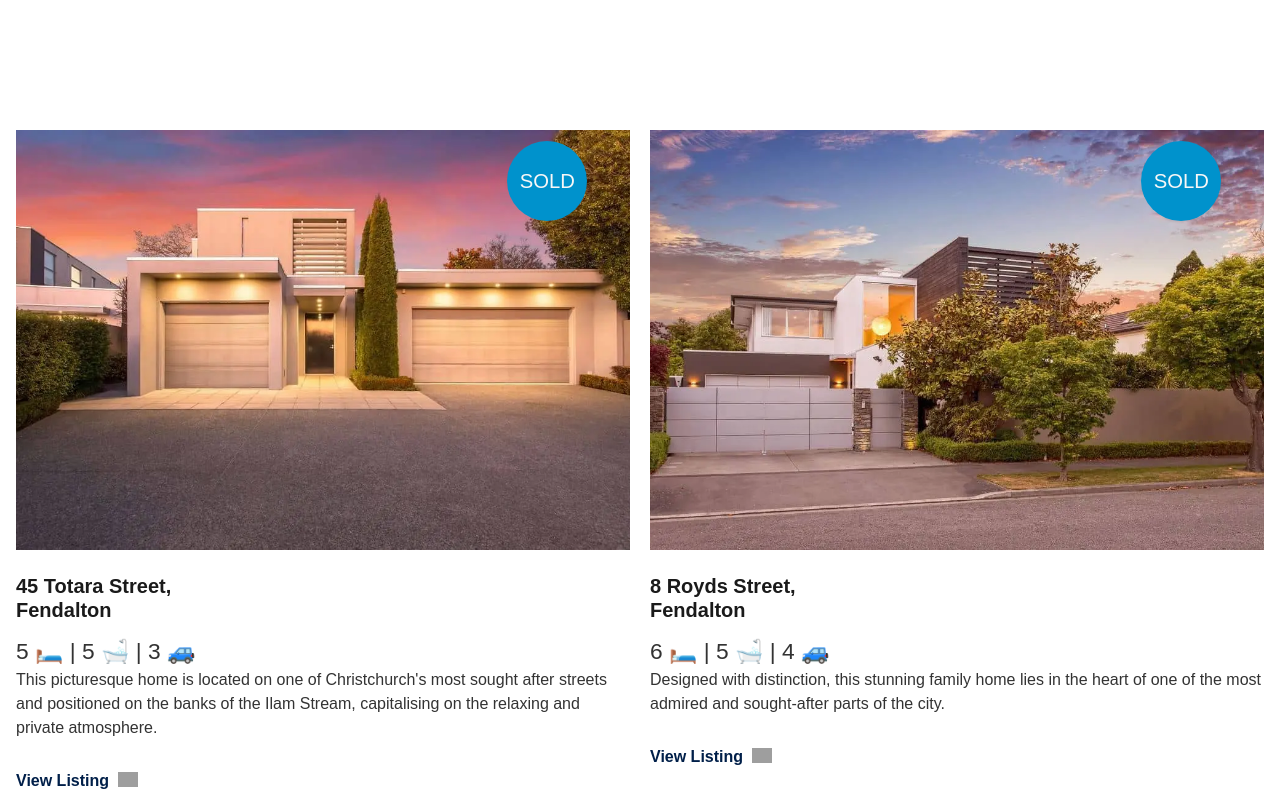
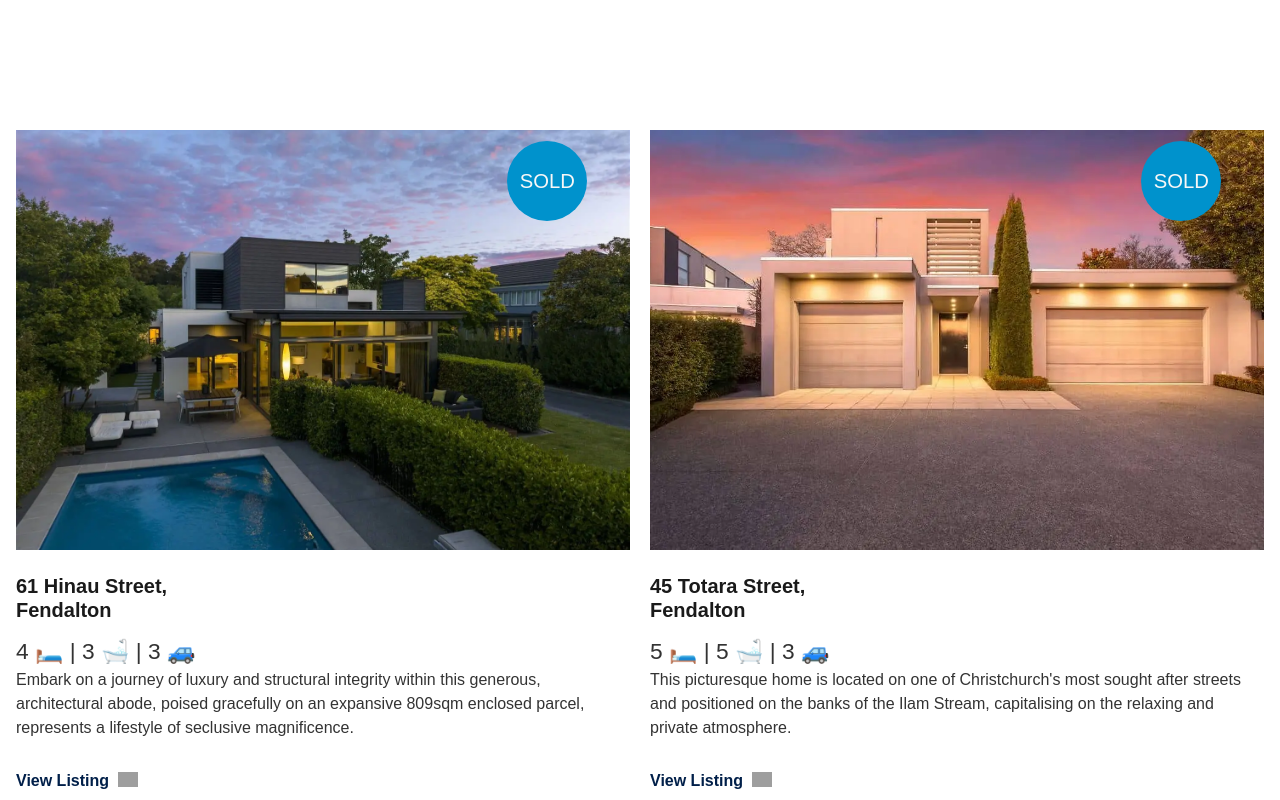
Before and after one commit to marcomcgillivray/Max-Real-Estate, a website: page sold.html in a window 1280 px wide. Shown: the part 700-1500 px from the top of the page. Drawn offline with Linux system fonts and the light colour scheme; grey boxes are pictures that could not be loaded; files whose address does not match are found by name.

```diff
--- a/sold.html
+++ b/sold.html
@@ -122,6 +122,32 @@
             </p>
         </div>
         <ul class="card-group">
+
+            <li class="item">
+                <a target="_blank" href="https://harcourts.net/nz/office/four-seasons/people/max-mcgillivray/listing/bf37368-45-totara-street-fendalton-canterbury-8041" class="link">
+                    <div class="sold"><span>SOLD</span></div>
+                    <picture class="picture">
+
+                        <source media="(max-width: 600px)" srcset="/images/properties/hinau.webp">
+
+                        <source media="(min-width: 601px)" srcset="/images/properties/hinau.webp">
+                        <img loading="lazy" decoding="async" src="/images/properties/hinau.webp" alt="45 Totara Street" width="1024" height="683">
+                    </picture>
+                    <h3 class="h3">61 Hinau Street, <br>Fendalton</h3>
+                    <div class="icons">
+                        <p>4 🛏️ | 3 🛁 | 3 🚙</p>
+                    </div>
+                    <p class="item-text">
+                        Embark on a journey of luxury and structural integrity within this generous, architectural abode, poised gracefully on an expansive 809sqm enclosed parcel, represents a lifestyle of seclusive magnificence.
+                    </p>
+                    <span class="fake-link">
+                        View Listing
+                        <img class="icon" src="https://csimg.nyc3.cdn.digitaloceanspaces.com/Images/Icons/gold-chevron-right.svg" alt="Chevron" width="20" height="20" loading="lazy" decoding="async" aria-hidden="true">
+                    </span>
+                </a>
+            </li>
+
+
             <li class="item">
                 <a target="_blank" href="https://harcourts.net/nz/office/four-seasons/people/max-mcgillivray/listing/bf37368-45-totara-street-fendalton-canterbury-8041" class="link">
                     <div class="sold"><span>SOLD</span></div>
```
Also changed, not shown: index.html (+1 -1 lines), listings.html (+8 -7 lines), package.json (added, +15 -0 lines), 2 other files.
